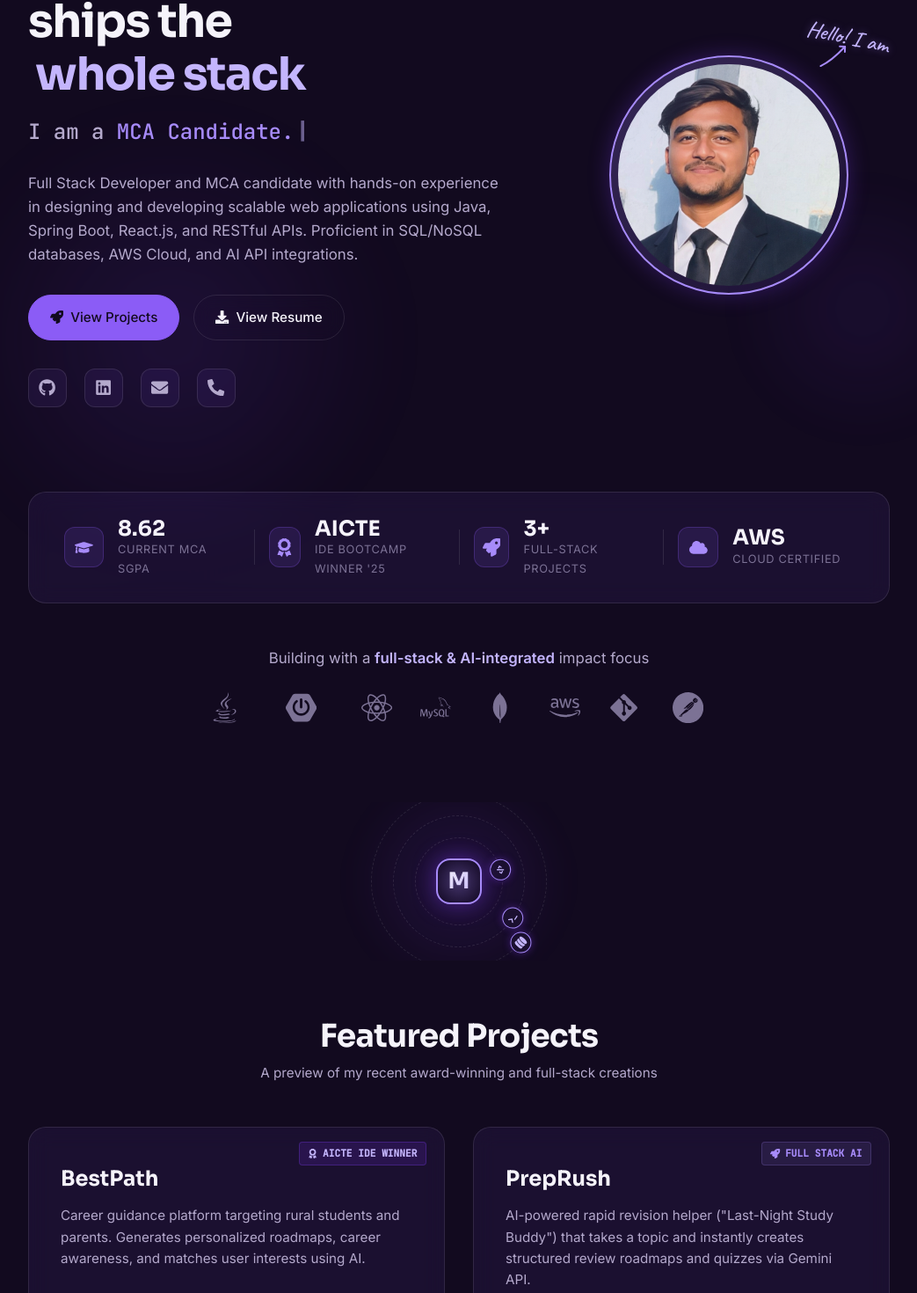
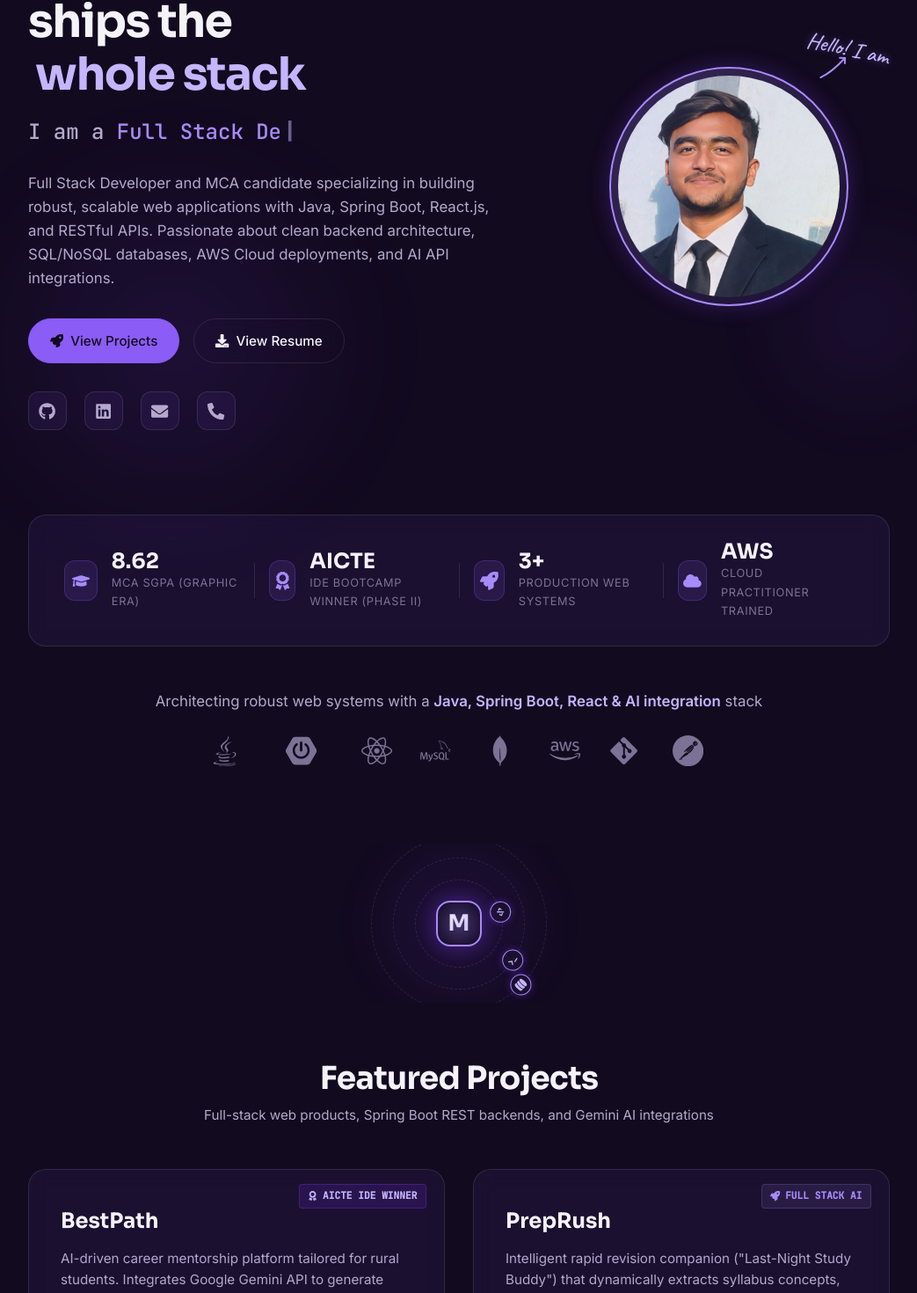
Before and after one commit to mayank78geu/portfolio-mayankbhadanii, a React (Vite) app: page / in a window 1280 px wide. Shown: the part 197-1667 px from the top of the page at 88% size, without its empty margins (118-1161 px from the left). Built offline with nearby package versions, Linux system fonts and the light colour scheme.

Commit message:
Audit site-wide content and rewrite with SEO optimization, OpenGraph, and Schema.org JSON-LD

```diff
--- a/index.html
+++ b/index.html
@@ -2,13 +2,98 @@
 <html lang="en">
   <head>
     <meta charset="UTF-8" />
+    <meta name="viewport" content="width=device-width, initial-scale=1.0" />
+
+    <!-- Primary SEO Meta Tags -->
+    <title>Mayank Kumar | Full Stack Developer | Java, Spring Boot & React</title>
+    <meta name="title" content="Mayank Kumar | Full Stack Developer | Java, Spring Boot & React" />
+    <meta name="description" content="Portfolio of Mayank Kumar (Mayank Bhadani) — Full Stack Developer & MCA Candidate specializing in Java, Spring Boot, React.js, RESTful APIs, AWS Cloud, and Google Gemini AI integrations. AICTE IDE Bootcamp Winner." />
+    <meta name="keywords" content="Mayank Kumar, Mayank Bhadani, Full Stack Developer, Java Developer, Spring Boot Developer, React Developer, MCA Graphic Era University, Gemini API Developer, AWS Cloud Practitioner, Backend Engineer India, Dehradun Software Engineer, GitHub A-Z Handbook" />
+    <meta name="author" content="Mayank Kumar" />
+    <meta name="robots" content="index, follow, max-image-preview:large, max-snippet:-1, max-video-preview:-1" />
+    <meta name="theme-color" content="#120A1F" />
+    <link rel="canonical" href="https://mayankbhadani.dev/" />
+
+    <!-- Favicons & Manifest -->
     <link rel="apple-touch-icon" sizes="180x180" href="/apple-touch-icon.png">
     <link rel="icon" type="image/png" sizes="32x32" href="/favicon-32x32.png">
     <link rel="icon" type="image/png" sizes="16x16" href="/favicon-16x16.png">
+    <link rel="icon" type="image/svg+xml" href="/favicon.svg">
     <link rel="manifest" href="/site.webmanifest">
-    <meta name="viewport" content="width=device-width, initial-scale=1.0" />
-    <meta name="description" content="Personal portfolio of Mayank Kumar - Full Stack Developer, MCA candidate, and AI integration enthusiast building scalable Java, Spring Boot, and React applications." />
-    <title>Mayank Kumar | Full Stack Developer & MCA Candidate</title>
+
+    <!-- Open Graph / Facebook / LinkedIn -->
+    <meta property="og:type" content="profile" />
+    <meta property="og:site_name" content="Mayank Kumar Portfolio" />
+    <meta property="og:url" content="https://mayankbhadani.dev/" />
+    <meta property="og:title" content="Mayank Kumar | Full Stack Developer & MCA Candidate" />
+    <meta property="og:description" content="Explore full-stack web applications, Spring Boot backends, React SPAs, Gemini AI integrations, and developer handbooks built by Mayank Kumar." />
+    <meta property="og:image" content="https://mayankbhadani.dev/android-chrome-512x512.png" />
+    <meta property="og:image:width" content="512" />
+    <meta property="og:image:height" content="512" />
+    <meta property="og:image:alt" content="Mayank Kumar - Full Stack Developer Portfolio" />
+
+    <!-- Twitter Card -->
+    <meta name="twitter:card" content="summary_large_image" />
+    <meta name="twitter:url" content="https://mayankbhadani.dev/" />
+    <meta name="twitter:title" content="Mayank Kumar | Full Stack Developer | Java, Spring Boot, React" />
+    <meta name="twitter:description" content="Portfolio of Mayank Kumar — Full Stack Developer building scalable enterprise web systems, AI integrations, and open-source resources." />
+    <meta name="twitter:image" content="https://mayankbhadani.dev/android-chrome-512x512.png" />
+
+    <!-- Structured Data: JSON-LD Schema -->
+    <script type="application/ld+json">
+    {
+      "@context": "https://schema.org",
+      "@graph": [
+        {
+          "@type": "Person",
+          "@id": "https://mayankbhadani.dev/#person",
+          "name": "Mayank Kumar",
+          "alternateName": ["Mayank Bhadani"],
+          "url": "https://mayankbhadani.dev/",
+          "image": "https://mayankbhadani.dev/android-chrome-512x512.png",
+          "jobTitle": "Full Stack Developer",
+          "alumniOf": [
+            {
+              "@type": "CollegeOrUniversity",
+              "name": "Graphic Era Deemed to be University",
+              "department": "Department of Computer Applications"
+            },
+            {
+              "@type": "CollegeOrUniversity",
+              "name": "Arcade Business College (Patliputra University)"
+            }
+          ],
+          "knowsAbout": [
+            "Java",
+            "Spring Boot",
+            "React.js",
+            "RESTful API Design",
+            "MySQL",
+            "MongoDB",
+            "Amazon Web Services (AWS)",
+            "Google Gemini API",
+            "Git & GitHub Workflows",
+            "Microservices Architecture"
+          ],
+          "award": "Winner - AICTE IDE Bootcamp 2025 (Phase II)",
+          "sameAs": [
+            "https://github.com/mayank78geu",
+            "https://linkedin.com/in/mayank78stu"
+          ]
+        },
+        {
+          "@type": "WebSite",
+          "@id": "https://mayankbhadani.dev/#website",
+          "url": "https://mayankbhadani.dev/",
+          "name": "Mayank Kumar Portfolio",
+          "description": "Full Stack Developer Portfolio showcasing web products, AI integrations, and developer resources by Mayank Kumar.",
+          "publisher": {
+            "@id": "https://mayankbhadani.dev/#person"
+          }
+        }
+      ]
+    }
+    </script>
   </head>
   <body>
     <div id="root"></div>
--- a/src/components/Footer.jsx
+++ b/src/components/Footer.jsx
@@ -11,7 +11,7 @@ const Footer = () => {
         <div className="footer-top">
           <div className="footer-info">
             <h3 className="footer-title">Mayank Kumar</h3>
-            <p className="footer-subtitle">Full Stack Developer | MCA Candidate | AI Integration Enthusiast</p>
+            <p className="footer-subtitle">Full Stack Developer | Java, Spring Boot & React | MCA @ Graphic Era</p>
             <div className="footer-meta">
               <span className="meta-item">
                 <FaMapMarkerAlt className="meta-icon" /> Dehradun, India
--- a/src/pages/About.jsx
+++ b/src/pages/About.jsx
@@ -115,15 +115,15 @@ const About = () => {
                 </div>
               </div>
               <div className="narrative-text-col">
-                <h3 className="card-headline">My Story</h3>
+                <h3 className="card-headline">My Engineering Journey</h3>
                 <p>
-                  Hi, I'm Mayank Kumar. My coding journey started with a fascination for solving problems, leading me to complete my <strong>BCA</strong> at Arcade Business College in Patna. I am now pursuing my <strong>MCA</strong> at Graphic Era Deemed to be University in Dehradun, aiming to master high-performance, enterprise-grade development.
+                  Hello! I'm <strong>Mayank Kumar</strong> (also known as <strong>Mayank Bhadani</strong>), a Full Stack Developer driven by building reliable, scalable, and user-centric software. My computing journey began with a rigorous foundation during my <strong>BCA</strong> at Arcade Business College (Patliputra University, 79.75% Honours), and continues as I pursue my <strong>MCA</strong> at Graphic Era Deemed to be University in Dehradun, maintaining a strong <strong>8.62/10 SGPA</strong>.
                 </p>
                 <p>
-                  I specialize in <strong>end-to-end product development</strong>. Whether it is architecting relational schemas, developing robust backends using Java & Spring Boot, or engineering smooth interfaces in React, I love making parts move together seamlessly.
+                  I specialize in <strong>end-to-end full-stack engineering</strong>. On the backend, I design clean, maintainable microservices and RESTful APIs using <strong>Java, Spring Boot, and Spring Data JPA</strong> with optimized relational schemas in <strong>MySQL</strong> and flexible document stores in <strong>MongoDB</strong>. On the frontend, I create modern, intuitive interfaces using <strong>React.js</strong>, Tailwind CSS, and Framer Motion.
                 </p>
                 <p>
-                  Lately, I have been focused on **AI API integrations** (such as Google Gemini) to build tools that solve real problems. As a Skill Development Team Member at Tech Business Incubator, I constantly seek opportunities to mentor, share knowledge, and build high-quality software.
+                  Beyond traditional web systems, I actively integrate <strong>Generative AI APIs (such as Google Gemini)</strong> to create intelligent tools like personalized career navigators and automated study assistants. As an active team member at Graphic Era's <strong>Tech Business Incubator (TBI)</strong>, I lead skill development initiatives, mentor junior developers, and contribute to hackathons impacting 1,000+ students.
                 </p>
               </div>
             </div>
--- a/src/pages/Home.jsx
+++ b/src/pages/Home.jsx
@@ -185,10 +185,11 @@ const Home = () => {
   };
 
   const typewriterRoles = [
-    "Full Stack Developer.",
-    "MCA Candidate.",
-    "AI Integration Enthusiast.",
-    "AWS Certified Developer."
+    "Full Stack Developer (Java & React).",
+    "Spring Boot Backend Engineer.",
+    "AI & Gemini API Builder.",
+    "MCA Candidate @ Graphic Era.",
+    "AWS Cloud Practitioner Certified."
   ];
 
   const techIcons = [
@@ -259,7 +260,7 @@ const Home = () => {
               animate={{ y: 0, opacity: 1 }}
               transition={{ delay: 0.3, duration: 0.5 }}
             >
-              Full Stack Developer and MCA candidate with hands-on experience in designing and developing scalable web applications using Java, Spring Boot, React.js, and RESTful APIs. Proficient in SQL/NoSQL databases, AWS Cloud, and AI API integrations.
+              Full Stack Developer and MCA candidate specializing in building robust, scalable web applications with Java, Spring Boot, React.js, and RESTful APIs. Passionate about clean backend architecture, SQL/NoSQL databases, AWS Cloud deployments, and AI API integrations.
             </motion.p>
 
             <motion.div
@@ -327,7 +328,7 @@ const Home = () => {
               <h3 className="highlight-val">
                 <Counter value={8.62} duration={1.5} />
               </h3>
-              <p className="highlight-label">Current MCA SGPA</p>
+              <p className="highlight-label">MCA SGPA (Graphic Era)</p>
             </div>
           </div>
 
@@ -339,7 +340,7 @@ const Home = () => {
             </div>
             <div className="highlight-content">
               <h3 className="highlight-val">AICTE</h3>
-              <p className="highlight-label">IDE Bootcamp Winner '25</p>
+              <p className="highlight-label">IDE Bootcamp Winner (Phase II)</p>
             </div>
           </div>
 
@@ -353,7 +354,7 @@ const Home = () => {
               <h3 className="highlight-val">
                 <Counter value={3} duration={1} suffix="+" />
               </h3>
-              <p className="highlight-label">Full-Stack Projects</p>
+              <p className="highlight-label">Production Web Systems</p>
             </div>
           </div>
 
@@ -365,7 +366,7 @@ const Home = () => {
             </div>
             <div className="highlight-content">
               <h3 className="highlight-val">AWS</h3>
-              <p className="highlight-label">Cloud Certified</p>
+              <p className="highlight-label">Cloud Practitioner Trained</p>
             </div>
           </div>
         </motion.div>
@@ -381,7 +382,7 @@ const Home = () => {
           transition={{ duration: 0.7, ease: [0.16, 1, 0.3, 1] }}
         >
           <p className="tech-strip-statement">
-            Building with a <span className="highlight-accent">full-stack & AI-integrated</span> impact focus
+            Architecting robust web systems with a <span className="highlight-accent">Java, Spring Boot, React & AI integration</span> stack
           </p>
           <div className="tech-icons-row">
             {techIcons.map((tech) => (
@@ -401,7 +402,7 @@ const Home = () => {
       <section className="featured-projects-section container">
         <div className="section-header-centered">
           <h2 className="section-title">Featured Projects</h2>
-          <p className="section-subtitle">A preview of my recent award-winning and full-stack creations</p>
+          <p className="section-subtitle">Full-stack web products, Spring Boot REST backends, and Gemini AI integrations</p>
         </div>
 
         <div className="featured-projects-grid">
@@ -420,15 +421,16 @@ const Home = () => {
             <div className="project-preview-info">
               <h3 className="project-title">BestPath</h3>
               <p className="project-desc">
-                Career guidance platform targeting rural students and parents. Generates personalized roadmaps, career awareness, and matches user interests using AI.
+                AI-driven career mentorship platform tailored for rural students. Integrates Google Gemini API to generate personalized learning paths backed by Spring Boot REST APIs.
               </p>
               <div className="project-tags">
                 <span className="tech-tag">React</span>
                 <span className="tech-tag">Spring Boot</span>
                 <span className="tech-tag">Gemini API</span>
+                <span className="tech-tag">REST API</span>
               </div>
               <Link to="/projects" className="project-card-link">
-                View Project Details &rarr;
+                Explore Full Case Study &rarr;
               </Link>
             </div>
           </motion.div>
@@ -448,7 +450,7 @@ const Home = () => {
             <div className="project-preview-info">
               <h3 className="project-title">PrepRush</h3>
               <p className="project-desc">
-                AI-powered rapid revision helper ("Last-Night Study Buddy") that takes a topic and instantly creates structured review roadmaps and quizzes via Gemini API.
+                Intelligent rapid revision companion ("Last-Night Study Buddy") that dynamically extracts syllabus concepts, builds revision roadmaps, and conducts interactive quizzes via Gemini API.
               </p>
               <div className="project-tags">
                 <span className="tech-tag">React</span>
@@ -457,7 +459,7 @@ const Home = () => {
                 <span className="tech-tag">Gemini API</span>
               </div>
               <Link to="/projects" className="project-card-link">
-                View Project Details &rarr;
+                Explore Full Case Study &rarr;
               </Link>
             </div>
           </motion.div>
@@ -629,9 +631,9 @@ const Home = () => {
           viewport={{ once: true }}
           transition={{ duration: 0.5 }}
         >
-          <h2 className="cta-title">Let's build something impactful together</h2>
+          <h2 className="cta-title">Let's engineer high-impact solutions together</h2>
           <p className="cta-subtitle">
-            I am currently exploring full-stack and backend engineering roles. Reach out to collaborate!
+            Actively exploring Full Stack Developer, Backend Software Engineer, and Java/React development roles. Let's discuss your next project or engineering opportunity!
           </p>
           <a href="mailto:mayank78stu@gmail.com" className="btn btn-primary">
             <FaEnvelope /> Get In Touch
--- a/src/pages/Projects.jsx
+++ b/src/pages/Projects.jsx
@@ -1,6 +1,6 @@
 import React, { useState } from 'react';
 import { motion, AnimatePresence } from 'framer-motion';
-import { FaGithub, FaAward, FaExternalLinkAlt, FaFilter, FaLaptop } from 'react-icons/fa';
+import { FaGithub, FaFilter } from 'react-icons/fa';
 import './Projects.css';
 
 const Projects = () => {
@@ -10,16 +10,17 @@ const Projects = () => {
     {
       id: 1,
       title: 'BestPath',
-      subtitle: 'Career Guidance Platform for Rural Students',
+      subtitle: 'AI-Driven Career Guidance Platform for Rural Students',
       year: '2025',
       badge: '🏆 AICTE IDE Bootcamp Winner (Phase II)',
-      role: 'Full Stack Developer',
-      tags: ['React.js', 'Spring Boot', 'REST API', 'Gemini API'],
-      github: 'https://github.com/mayank78geu/portfolio-mayankbhadanii', // Use the repo link as placeholder
+      role: 'Full Stack Architect & Lead Developer',
+      tags: ['React.js', 'Spring Boot', 'REST API', 'Gemini API', 'MySQL'],
+      github: 'https://github.com/mayank78geu/portfolio-mayankbhadanii',
       description: [
-        'A career guidance platform targeting rural students and parents with limited exposure to modern career paths; provides personalised career roadmaps, domain awareness, and interest-based suggestions.',
-        'Integrated Google Gemini API to generate dynamic, personalised career roadmaps based on user interests, academic background, and skill level.',
-        'Designed full-stack architecture covering React.js frontend, Spring Boot REST backend, and database integration — handling end-to-end user flow from onboarding to roadmap delivery.'
+        'Recognized as Regional Winner at AICTE IDE Bootcamp 2025 (Phase II) among hundreds of competing student innovations across India.',
+        'Architected an end-to-end career guidance platform designed specifically for students with limited access to modern career counseling.',
+        'Integrated Google Gemini API to dynamically generate structured multi-stage career roadmaps based on user interests, academic background, and aptitude.',
+        'Engineered a scalable Spring Boot REST API backend with relational schema constraints and validation, ensuring smooth data flow to a modular React.js frontend.'
       ],
       // Mockup representation data
       mockupType: 'career',
@@ -28,17 +29,17 @@ const Projects = () => {
     {
       id: 2,
       title: 'PrepRush',
-      subtitle: 'Last-Night Study Buddy & AI Revision Helper',
+      subtitle: 'AI-Powered Exam Revision & Rapid Learning Assistant',
       year: '2025',
-      badge: 'AI Revision Partner',
+      badge: '⚡ AI Revision Companion',
       role: 'Full Stack Developer',
-      tags: ['React.js', 'Spring Boot', 'MongoDB', 'Gemini API'],
+      tags: ['React.js', 'Spring Boot', 'MongoDB', 'Gemini API', 'NoSQL'],
       github: 'https://github.com/mayank78geu/portfolio-mayankbhadanii',
       description: [
-        'An AI-powered rapid revision tool — enables students to input a topic and instantly receive a structured learning roadmap tailored to their academic level via Google Gemini API.',
-        'Built RESTful APIs in Spring Boot to handle topic submissions, Gemini API orchestration, quiz generation, and user session data persistence in MongoDB.',
-        'Developed responsive React.js frontend supporting profile creation, roadmap rendering, explanation modules, and interactive quizzes for targeted last-minute exam preparation.',
-        'Implemented NoSQL data modeling in MongoDB for flexible storage of user profiles, study history, and AI-generated content.'
+        'Built an AI-driven rapid study tool ("Last-Night Study Buddy") that takes any syllabus topic and generates instant revision summaries, concept maps, and dynamic practice quizzes.',
+        'Orchestrated multi-turn Google Gemini API prompt flows from a high-throughput Spring Boot REST backend.',
+        'Implemented NoSQL data persistence in MongoDB for dynamic user study sessions, quiz score tracking, and custom roadmap histories.',
+        'Crafted a high-performance React.js single-page application with interactive quiz modules and real-time score feedback.'
       ],
       mockupType: 'study',
       mockupColors: { primary: '#8B5CF6', secondary: '#F5F3FA' }
@@ -46,17 +47,17 @@ const Projects = () => {
     {
       id: 3,
       title: 'MedNext',
-      subtitle: 'Patient-Centric Appointment Management System',
+      subtitle: 'Patient-Centric Healthcare & Clinical Appointment System',
       year: '2024',
-      badge: 'Healthcare Platform',
-      role: 'Team Leader & Backend Developer',
-      tags: ['React.js', 'Spring Boot', 'MySQL', 'REST API'],
+      badge: '🏥 Clinical Healthcare System',
+      role: 'Team Lead & Backend Developer',
+      tags: ['React.js', 'Spring Boot', 'MySQL', 'REST API', 'Database Design'],
       github: 'https://github.com/mayank78geu/portfolio-mayankbhadanii',
       description: [
-        'A full-stack healthcare platform enabling patients to book, manage, and track medical appointments online.',
-        'Designed and developed RESTful APIs using Spring Boot to handle CRUD operations for patient records, appointment scheduling, doctor availability, and status updates.',
-        'Implemented MySQL relational database schema to efficiently store and retrieve patient and appointment data with referential integrity.',
-        'Ensured clean API contract design enabling seamless integration with the React.js frontend through well-documented, stateless REST endpoints.'
+        'Engineered a full-stack clinical appointment booking and healthcare records management system.',
+        'Designed and implemented normalized MySQL relational schemas with strict foreign key constraints to ensure ACID compliance and patient data integrity.',
+        'Developed stateless RESTful API endpoints in Spring Boot handling appointment scheduling, doctor availability calendars, and patient history queries.',
+        'Led the backend team and established clean API contract documentation enabling seamless integration with the React.js client interface.'
       ],
       mockupType: 'health',
       mockupColors: { primary: '#10B981', secondary: '#34D399' }
--- a/src/pages/Skills.jsx
+++ b/src/pages/Skills.jsx
@@ -8,42 +8,42 @@ const Skills = () => {
     {
       title: 'Programming Languages',
       icon: <FaCode />,
-      skills: ['Java', 'Python', 'C', 'JavaScript', 'PHP', 'SQL', 'HTML5', 'CSS3']
+      skills: ['Java', 'JavaScript (ES6+)', 'Python', 'SQL', 'C', 'HTML5', 'CSS3', 'PHP']
     },
     {
-      title: 'Frameworks & Libraries',
+      title: 'Frameworks & Backend Architecture',
       icon: <FaServer />,
-      skills: ['Spring Boot', 'React.js', 'Next.js', 'Spring MVC', 'Spring Data JPA', 'REST API']
+      skills: ['Spring Boot', 'Spring Data JPA', 'Spring MVC', 'RESTful Microservices', 'React.js', 'Next.js', 'Hibernate', 'Maven']
     },
     {
-      title: 'Databases',
+      title: 'Databases & Data Modeling',
       icon: <FaDatabase />,
-      skills: ['MySQL', 'PostgreSQL', 'MongoDB (NoSQL)', 'JDBC']
+      skills: ['MySQL (Relational)', 'MongoDB (NoSQL)', 'PostgreSQL', 'JDBC', 'Database Normalization', 'Schema Design']
     },
     {
-      title: 'Cloud & DevOps',
+      title: 'Cloud & DevOps Tooling',
       icon: <FaCloud />,
-      skills: ['AWS (EC2, S3, IAM)', 'Git', 'GitHub', 'Linux (Basic)']
+      skills: ['AWS (EC2, S3, IAM)', 'Git Version Control', 'GitHub Workflows', 'Linux Environments', 'CI/CD Automation']
     },
     {
       title: 'AI & API Integration',
       icon: <FaBrain />,
-      skills: ['Google Gemini API', 'RESTful API Design', 'JSON', 'Postman']
+      skills: ['Google Gemini API', 'RESTful API Architecture', 'Stateless API Design', 'JSON & Webhooks', 'Prompt Engineering']
     },
     {
-      title: 'Developer Tools',
+      title: 'Developer Tools & IDEs',
       icon: <FaWrench />,
-      skills: ['IntelliJ IDEA', 'VS Code', 'Postman', 'Maven']
+      skills: ['IntelliJ IDEA', 'VS Code', 'Postman API Client', 'Git CLI', 'Maven Build Tool']
     },
     {
-      title: 'Core CS Concepts',
+      title: 'Core Computer Science',
       icon: <FaBookOpen />,
-      skills: ['Data Structures & Algorithms', 'OOP', 'DBMS', 'Operating Systems', 'Computer Networks', 'Agile/Scrum']
+      skills: ['Data Structures & Algorithms', 'Object-Oriented Programming (OOP)', 'DBMS & ACID Principles', 'Operating Systems', 'Computer Networks']
     },
     {
-      title: 'Other Skills',
+      title: 'Mentorship & Professional',
       icon: <FaFolderOpen />,
-      skills: ['Microsoft Office Suite', 'Project Documentation']
+      skills: ['Technical Mentorship', 'Hackathon Evaluation', 'Agile / Scrum Methodologies', 'System Documentation']
     }
   ];
 
```
Also changed, not shown: src/pages/Experience.jsx (+12 -12 lines).
